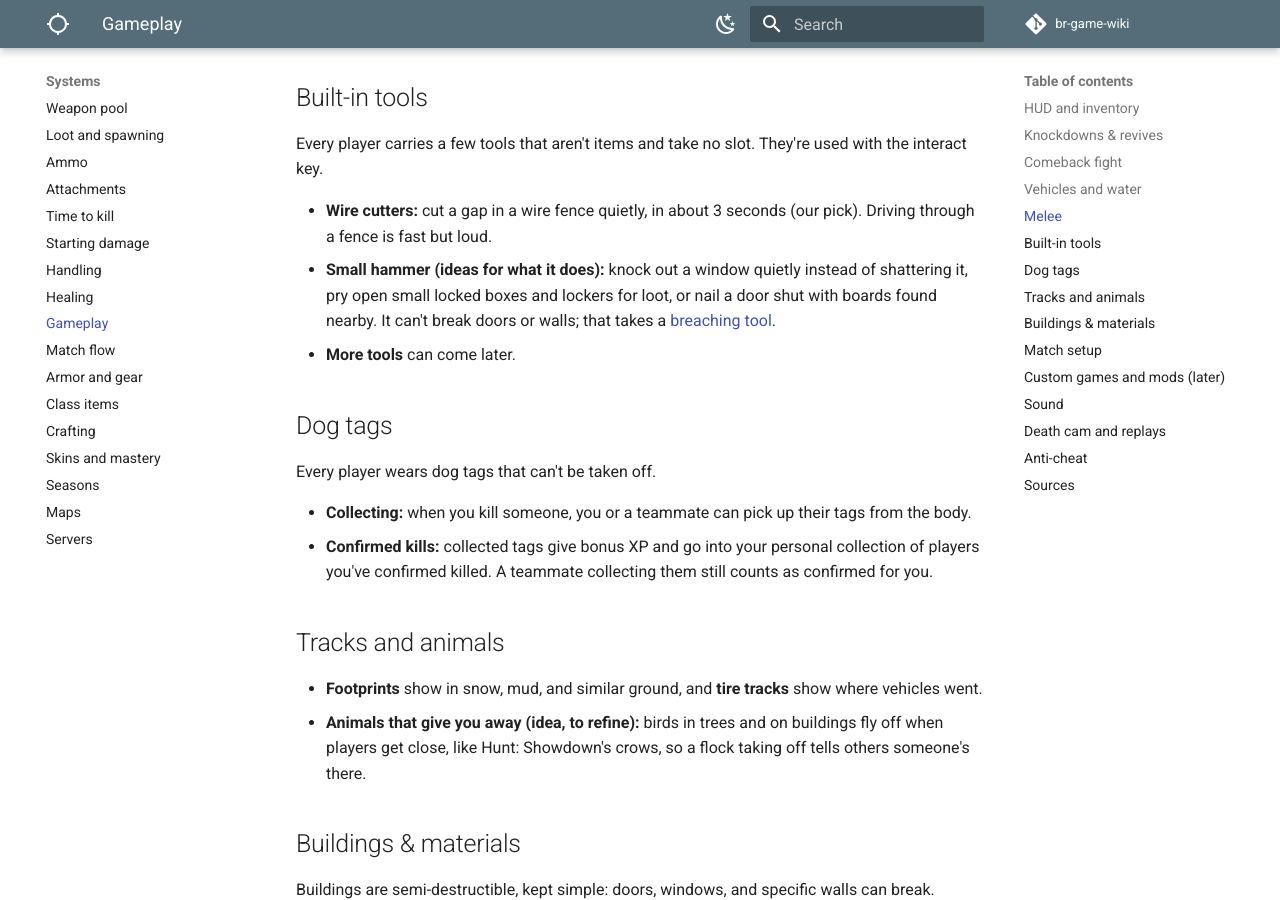
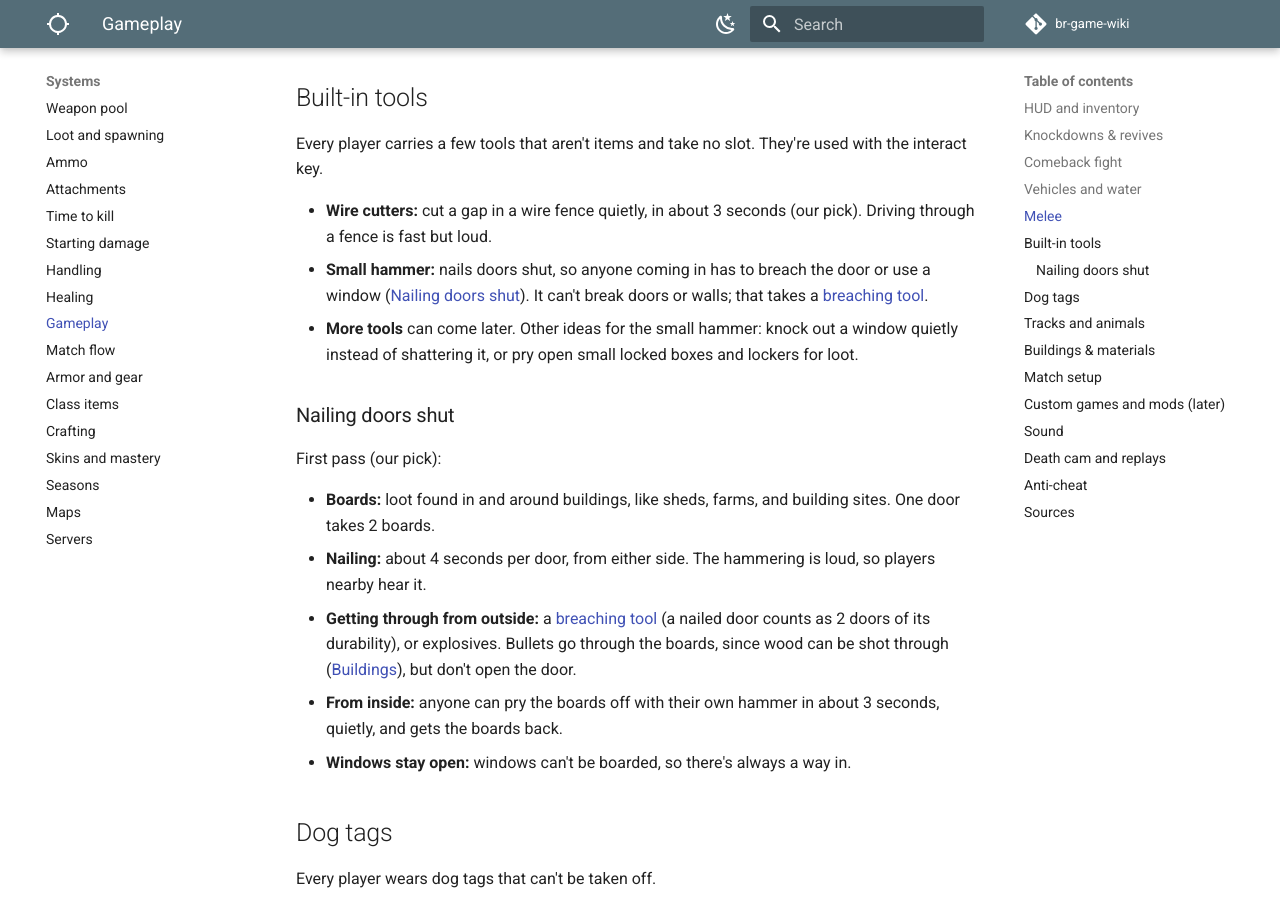
Before and after one commit to DerrickSpartan1/br-game-wiki, an MkDocs documentation site: the page built from docs/systems/gameplay.md, in a window 1280 px wide and 900 px high, scrolled down 6088 px. Built offline with MkDocs 1.6.1 and Material for MkDocs 9.7.7, drawn with Linux system fonts in a browser that asks for light colours; comment, search, counter and statistics services are not loaded.

Commit message:
Small hammer nails doors shut
Co-Authored-By: Claude Opus 5.5 <noreply@anthropic.com>
Claude-Session: https://claude.ai/code/session_01LAp2s4euUjj6HZthupXLj4

```diff
--- a/docs/systems/gameplay.md
+++ b/docs/systems/gameplay.md
@@ -136,8 +136,18 @@ Dashes are numbers the sources checked don't give. Which vehicles each map gets
 Every player carries a few tools that aren't items and take no slot. They're used with the interact key.
 
 - **Wire cutters:** cut a gap in a wire fence quietly, in about 3 seconds (our pick). Driving through a fence is fast but loud.
-- **Small hammer (ideas for what it does):** knock out a window quietly instead of shattering it, pry open small locked boxes and lockers for loot, or nail a door shut with boards found nearby. It can't break doors or walls; that takes a [breaching tool](class-items.md#breaching-tools).
-- **More tools** can come later.
+- **Small hammer:** nails doors shut, so anyone coming in has to breach the door or use a window ([Nailing doors shut](#nailing-doors-shut)). It can't break doors or walls; that takes a [breaching tool](class-items.md#breaching-tools).
+- **More tools** can come later. Other ideas for the small hammer: knock out a window quietly instead of shattering it, or pry open small locked boxes and lockers for loot.
+
+### Nailing doors shut
+
+First pass (our pick):
+
+- **Boards:** loot found in and around buildings, like sheds, farms, and building sites. One door takes 2 boards.
+- **Nailing:** about 4 seconds per door, from either side. The hammering is loud, so players nearby hear it.
+- **Getting through from outside:** a [breaching tool](class-items.md#breaching-tools) (a nailed door counts as 2 doors of its durability), or explosives. Bullets go through the boards, since wood can be shot through ([Buildings](#buildings-materials)), but don't open the door.
+- **From inside:** anyone can pry the boards off with their own hammer in about 3 seconds, quietly, and gets the boards back.
+- **Windows stay open:** windows can't be boarded, so there's always a way in.
 
 ## Dog tags
 
```
Also changed, not shown: docs/planning/changelog.md (+1 -0 lines), docs/planning/decisions.md (+1 -0 lines), docs/planning/open-questions.md (+1 -1 lines), docs/systems/class-items.md (+2 -2 lines).
